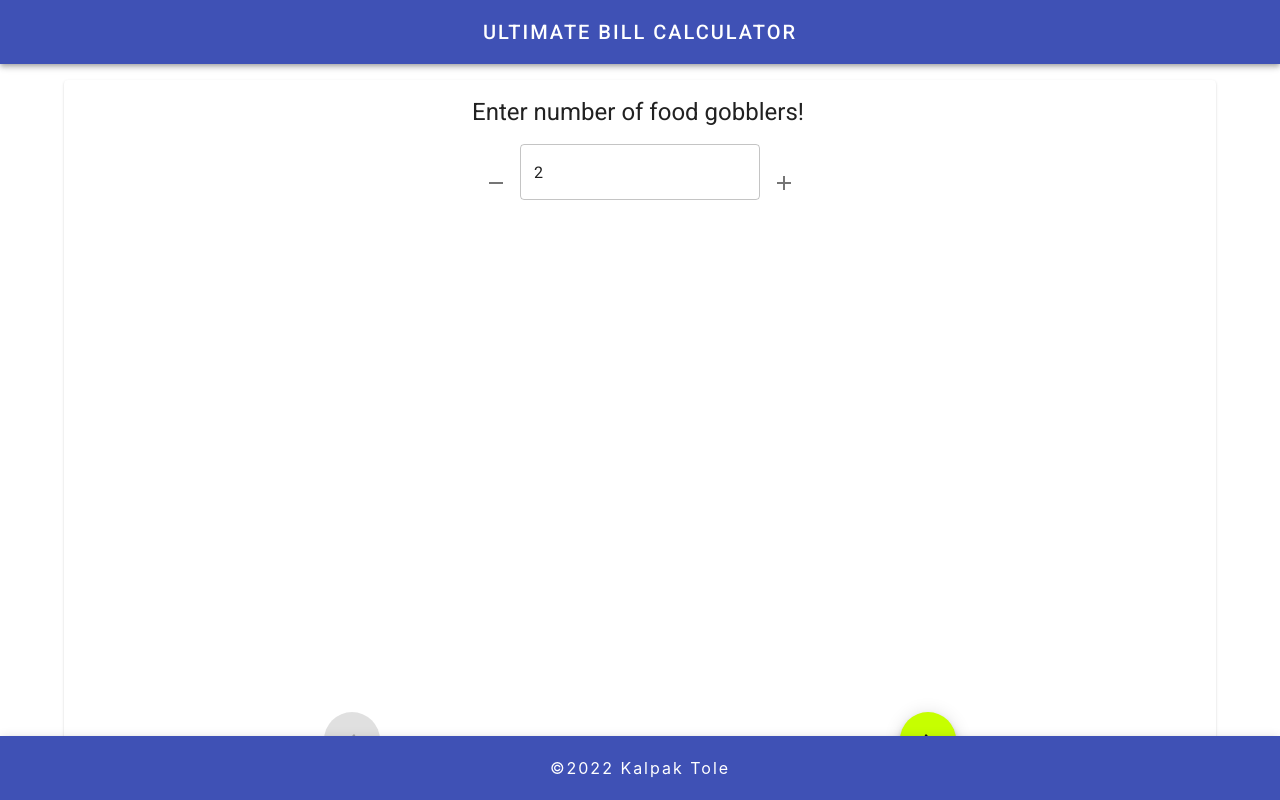
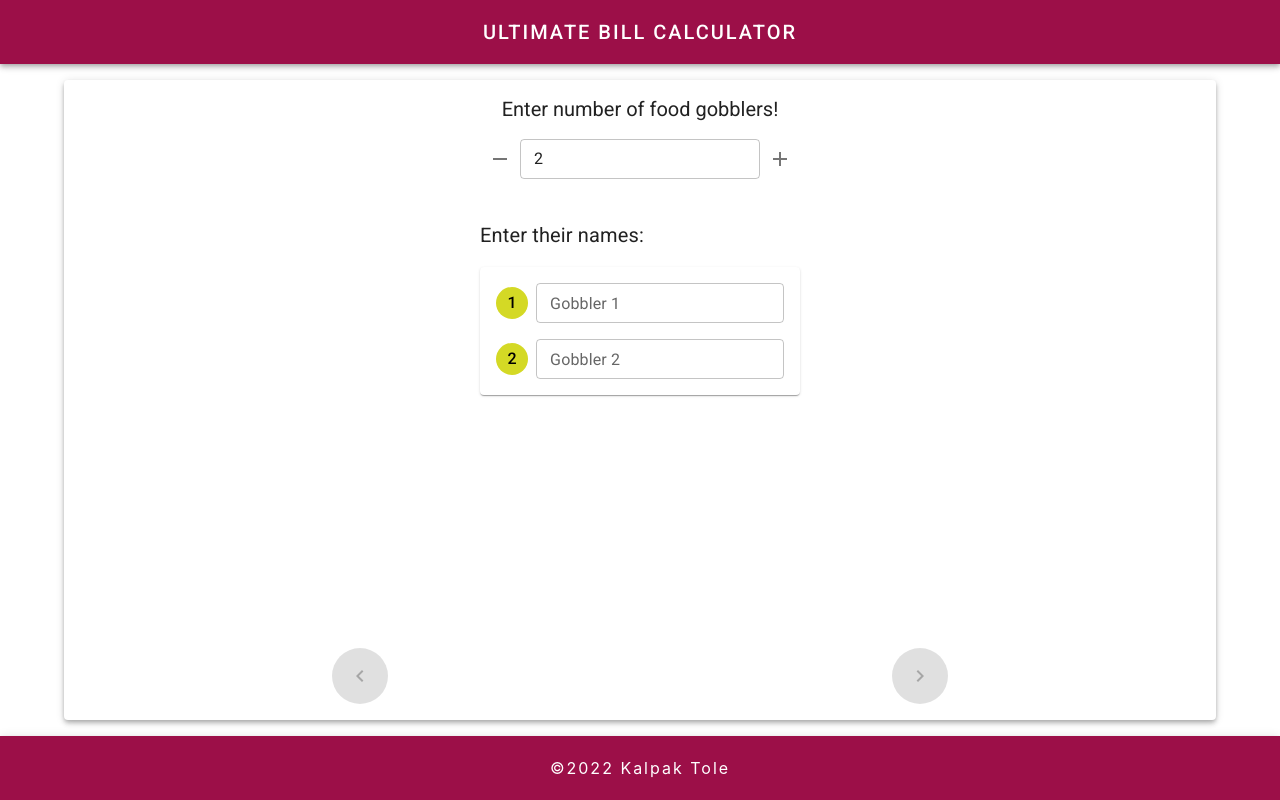
Before and after one commit to KalpakTole/ultimate-bill-calculator, a React (Create React App) app: page / in a window 1280 px wide. Built offline with nearby package versions, Linux system fonts and the light colour scheme.

Commit message:
Changed theme, added redux, added inputs for gobbler names

```diff
--- a/package.json
+++ b/package.json
@@ -7,13 +7,16 @@
     "@emotion/styled": "^11.9.3",
     "@mui/icons-material": "^5.8.4",
     "@mui/material": "^5.8.6",
+    "@reduxjs/toolkit": "^1.8.3",
     "@testing-library/jest-dom": "^5.16.4",
     "@testing-library/react": "^13.3.0",
     "@testing-library/user-event": "^13.5.0",
     "react": "^18.2.0",
     "react-dom": "^18.2.0",
     "react-number-format": "^4.9.3",
+    "react-redux": "^8.0.2",
     "react-scripts": "5.0.1",
+    "uuid": "^8.3.2",
     "web-vitals": "^2.1.4"
   },
   "scripts": {
--- a/src/components/App.js
+++ b/src/components/App.js
@@ -1,11 +1,15 @@
 import Home from './Home';
 import { createTheme, ThemeProvider } from '@mui/material/styles';
-import { indigo, lime } from '@mui/material/colors';
+import { indigo, red } from '@mui/material/colors';
 
 const theme = createTheme({
 	palette: {
-		primary: indigo,
-		secondary: lime,
+		primary: {
+			main: '#9C0F48',
+		},
+		secondary: {
+			main: '#D4D925',
+		},
 	},
 });
 
--- a/src/components/Content.js
+++ b/src/components/Content.js
@@ -35,20 +35,23 @@ const Content = () => {
 
 	return (
 		<Paper
+			elevation={4}
 			sx={{
 				width: '90%',
 				display: 'flex',
-				justifyContent: 'stretch',
+				justifyContent: 'center',
 				flexDirection: 'column',
 				alignItems: 'center',
 				marginInline: 'auto',
 				marginBlock: '1rem',
+				padding: '1rem',
 				flexGrow: 1,
 			}}
 		>
-			<Box sx={{ display: currentPage === 0 ? 'initial' : 'none', overflow: 'auto' }}>
+			{/* <Box sx={{ display: currentPage === 0 ? 'initial' : 'none', overflow: 'auto' }}>
 				<PeopleCount setBothDisable={setBothDisable} />
-			</Box>
+			</Box> */}
+			{currentPage === 0 && <PeopleCount setBothDisable={setBothDisable} />}
 			<Box sx={{ display: currentPage === 1 ? 'initial' : 'none', overflow: 'auto' }}>
 				<FoodOptions setBothDisable={setBothDisable} />
 			</Box>
@@ -61,7 +64,6 @@ const Content = () => {
 					display: 'flex',
 					justifyContent: 'space-around',
 					width: '100%',
-					marginBlockEnd: '1rem',
 				}}
 			>
 				<Fab
--- a/src/components/FoodOptions.js
+++ b/src/components/FoodOptions.js
@@ -65,7 +65,7 @@ const FoodOptions = () => {
 
 	return (
 		<>
-			<Typography variant='h5' sx={{ marginBlock: '1rem', textAlign: 'center' }}>
+			<Typography variant='h5' sx={{ marginBlockEnd: '1rem', textAlign: 'center' }}>
 				Select your food categories!
 			</Typography>
 			<Paper sx={{ display: 'flex', flexDirection: 'column', margin: '1rem', padding: '0.5rem' }}>
--- a/src/components/Footer.js
+++ b/src/components/Footer.js
@@ -3,7 +3,7 @@ import React from 'react'
 
 const Footer = () => {
   return (
-		<AppBar sx={{position: 'fixed', bottom: 0, top: 'initial', left: 0, right: 0}}>
+		<AppBar sx={{position: 'sticky', bottom: 0, top: 'initial', left: 0, right: 0}}>
 			<Toolbar>
 				<Typography
 					variant='body'
--- a/src/components/ItemDetails.js
+++ b/src/components/ItemDetails.js
@@ -120,10 +120,10 @@ const ItemDetails = () => {
 				</Dialog>
 			</Box>
 			<Paper
-			elevation={4}
+			elevation={0}
 				sx={{
-					width: '25rem',
-					marginBlock: '2rem',
+					width: '30rem',
+					marginBlock: '1rem',
 					paddingBlock: '0.25rem',
 				}}
 			>
--- a/src/components/PeopleCount.js
+++ b/src/components/PeopleCount.js
@@ -1,54 +1,114 @@
-import React, { useState } from 'react';
-import { Box, TextField, Typography } from '@mui/material';
+import React, { useEffect, useRef, useState } from 'react';
+import { Box, Button, List, ListItem, ListItemText, ListSubheader, Paper, TextField, Typography } from '@mui/material';
 
 import NumberFormat from 'react-number-format';
 import IconButton from '@mui/material/IconButton';
 import RemoveIcon from '@mui/icons-material/Remove';
 import AddIcon from '@mui/icons-material/Add';
+import ClearIcon from '@mui/icons-material/Clear';
 
-const PeopleCount = (props) => {
-	const [headCount, setHeadCount] = useState(2);
+import { useSelector, useDispatch } from 'react-redux';
+import { headCountActions } from '../store/index';
+
+const PeopleCount = ({ setBothDisable }) => {
+	const dispatch = useDispatch();
+	const headCount = useSelector((state) => state.headCount);
+	const gobblerNames = useSelector((state) => state.gobblerNames);
+
+	// const [headCount, setHeadCount] = useState(2);
 	const [headCountHelperText, setHeadCountHelperText] = useState(' ');
 	const [headCountError, setHeadCountError] = useState(false);
+	const currentGobbler = useRef(null);
+	const [filledArray, setFilledArray] = useState([]);
 
 	const handleHeadCount = (e) => {
 		let val = e.floatValue;
 		if (val === undefined) {
 			setHeadCountError(true);
 			setHeadCountHelperText('Please enter a valid number');
-			// props.setLeftDisable(true);
-			props.setBothDisable(true);
+			setBothDisable(true);
 		} else if (val < 2) {
 			setHeadCountError(true);
 			setHeadCountHelperText('Please enter a number greater than 2');
-			// props.setLeftDisable(true);
-			props.setBothDisable(true);
+			setBothDisable(true);
 		} else {
 			setHeadCountError(false);
 			setHeadCountHelperText(' ');
-			// props.setLeftDisable(false);
-			props.setBothDisable(false);
+			setBothDisable(false);
 		}
-		setHeadCount(val);
+		dispatch(headCountActions.handleHeadCountInputChange(val));
+	};
+
+	const increaseHeadCount = () => {
+		dispatch(headCountActions.increaseHeadCount());
+		let tempArray = [...filledArray];
+		if (headCount >= 0) {
+			tempArray.push({ id: tempArray.length + 1, name: '' });
+			setFilledArray(tempArray);
+		}
 	};
 
 	const decreaseHeadCount = () => {
-		setHeadCount((prevHC) => {
-			return prevHC - 1;
-		});
+		dispatch(headCountActions.decreaseHeadCount());
+		let tempArray = [...filledArray];
+		if (headCount >= 1) {
+			tempArray = tempArray.slice(0, -1);
+			setFilledArray(tempArray);
+		}
 	};
 
-	const increaseHeadCount = () => {
-		setHeadCount((prevHC) => {
-			return prevHC + 1;
+	const handleGobblerAddition = () => {
+		dispatch(headCountActions.addGobbler(currentGobbler.current.value));
+	};
+
+	const handleGobblerRemoval = (index) => {
+		dispatch(headCountActions.removeGobbler(index));
+	};
+
+	const changeGobblerName = (gobblerId, newName) => {
+		let currentArray = [...filledArray];
+		for (let i = 0; i < currentArray.length; i++) {
+			if (currentArray[i].id === gobblerId) {
+				currentArray[i].name = newName;
+				break;
+			}
+		}
+		setFilledArray(currentArray);
+	};
+
+	useEffect(() => {
+		let tempArray = new Array(headCount);
+		for (let i = 0; i < headCount; i++) {
+			tempArray[i] = { id: i + 1, name: '' };
+		}
+		setFilledArray(tempArray);
+	}, []);
+
+	useEffect(() => {
+		let flag = true;
+		filledArray.forEach((ele) => {
+			if (ele.name === '') {
+				flag = false;
+				setBothDisable(true);
+				return;
+			}
 		});
-	};
+		if (filledArray.length === 0) {
+			setBothDisable(true);
+			return;
+		}
+		if (flag) {
+			setBothDisable(false);
+		}
+	}, [filledArray, setBothDisable]);
 
 	return (
 		<>
-			<Typography variant='h5' sx={{marginBlock: '1rem'}}>Enter number of food gobblers!</Typography>
-			<Box sx={{ display: 'flex', justifyContent: 'center', alignItems: 'center' }}>
-				<IconButton size='large' onClick={decreaseHeadCount}>
+			<Typography variant='h5' sx={{ marginBlockEnd: '1rem', fontSize: '20px' }}>
+				Enter number of food gobblers!
+			</Typography>
+			<Box sx={{ display: 'flex', justifyContent: 'center', alignItems: 'flex-start' }}>
+				<IconButton size='medium' onClick={decreaseHeadCount}>
 					<RemoveIcon />
 				</IconButton>
 				<NumberFormat
@@ -60,10 +120,80 @@ const PeopleCount = (props) => {
 					error={headCountError}
 					helperText={headCountHelperText}
 					sx={{ width: '15rem' }}
+					size='small'
 				></NumberFormat>
-				<IconButton size='large' onClick={increaseHeadCount}>
+				<IconButton size='medium' onClick={increaseHeadCount}>
 					<AddIcon />
 				</IconButton>
+			</Box>
+			{/* <Typography variant='h6' sx={{ marginBlock: '0.5rem', fontWeight: '400' }}>
+				Enter their names
+			</Typography> */}
+			{/* <Box sx={{ display: 'flex', alignItems: 'center', justifyContent: 'center' }}>
+				<TextField
+					id='gobbler-name-input'
+					label='Gobblers'
+					variant='outlined'
+					sx={{ width: '75%', marginBlock: '0.5rem' }}
+					inputRef={currentGobbler}
+					size='small'
+				/>
+				<Button variant='contained' onClick={handleGobblerAddition} sx={{ width: '25%' }}>
+					Add
+				</Button>
+			</Box> */}
+			<Box sx={{ maxWidth: '20rem' }}>
+				<Typography sx={{ marginBlock: '1rem', fontWeight: '400' }} variant='h6' component='div'>
+					Enter their names:
+				</Typography>
+				<Paper sx={{ width: '20rem', maxHeight: '18rem', overflow: 'auto' }}>
+					<List>
+						{filledArray.map((gobbler) => (
+							<ListItem
+								key={gobbler.id}
+								// secondaryAction={
+								// 	<IconButton
+								// 		edge='end'
+								// 		aria-label='remove-gobbler'
+								// 		onClick={() => handleGobblerRemoval(gobbler.id)}
+								// 	>
+								// 		<ClearIcon />
+								// 	</IconButton>
+								// }
+								sx={{ display: 'flex', justifyContent: 'center', alignItems: 'center' }}
+							>
+								<Typography
+									variant='body1'
+									sx={{
+										marginInlineEnd: '0.5rem',
+										backgroundColor: 'secondary.main',
+										borderRadius: '50%',
+										padding: '0.25rem',
+										width: '2.25rem',
+										height: '2rem',
+										display: 'flex',
+										justifyContent: 'center',
+										alignItems: 'center',
+										color: 'black',
+										fontWeight: 500,
+									}}
+								>
+									{gobbler.id}
+								</Typography>
+								<TextField
+									id='gobbler-name-input'
+									label={`Gobbler ${gobbler.id}`}
+									variant='outlined'
+									// inputRef={currentGobbler}
+									size='small'
+									value={gobbler.name}
+									fullWidth
+									onChange={(e) => changeGobblerName(gobbler.id, e.target.value)}
+								/>
+							</ListItem>
+						))}
+					</List>
+				</Paper>
 			</Box>
 		</>
 	);
--- a/src/index.css
+++ b/src/index.css
@@ -15,6 +15,13 @@ body {
 	overflow: hidden;
 }
 
+#root {
+	display: flex;
+	flex-direction: column;
+	flex-grow: 1;
+	height: 100%;
+}
+
 code {
 	font-family: source-code-pro, Menlo, Monaco, Consolas, 'Courier New', monospace;
 }
--- a/src/index.js
+++ b/src/index.js
@@ -2,10 +2,14 @@ import React from 'react';
 import ReactDOM from 'react-dom/client';
 import './index.css';
 import App from './components/App';
+import { Provider } from 'react-redux';
+import store from './store/index'
 
 const root = ReactDOM.createRoot(document.getElementById('root'));
 root.render(
 	<React.StrictMode>
-		<App />
+		<Provider store={store}>
+			<App />
+		</Provider>
 	</React.StrictMode>
 );
--- /dev/null
+++ b/src/store/index.js
@@ -0,0 +1,34 @@
+import { v4 as uuidv4 } from 'uuid';
+import { createSlice, configureStore } from '@reduxjs/toolkit';
+
+const headCountSlice = createSlice({
+	name: 'peopleCount',
+	initialState: { headCount: 2, gobblerNames: [] },
+	reducers: {
+		increaseHeadCount(state) {
+			state.headCount++;
+		},
+		decreaseHeadCount(state) {
+			state.headCount--;
+		},
+		handleHeadCountInputChange(state, action) {
+			state.headCount = action.payload;
+		},
+		addGobbler(state, action) {
+			state.gobblerNames = [...state.gobblerNames, { id: uuidv4(), name: action.payload }];
+		},
+		removeGobbler(state, action) {
+			state.gobblerNames = state.gobblerNames.filter((gobbler) => {
+				return gobbler.id !== action.payload;
+			});
+		},
+	},
+});
+
+const store = configureStore({
+	reducer: headCountSlice.reducer,
+});
+
+export const headCountActions = headCountSlice.actions;
+
+export default store;
```
Also changed, not shown: UltimateBillCalculator - Logic.txt, colorScheme.txt (added), 1 other file (tests, documents, lock files or other folders).
